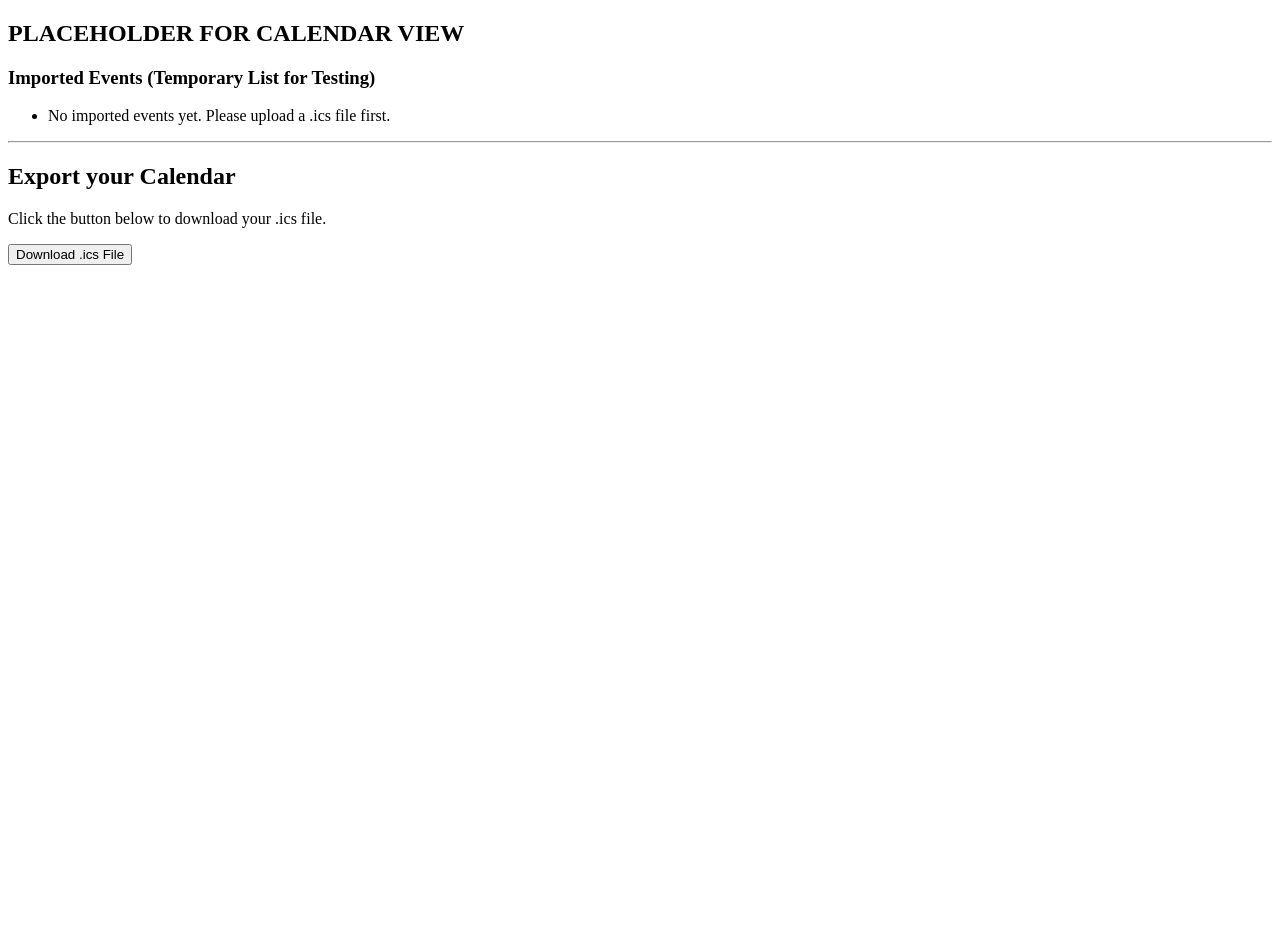
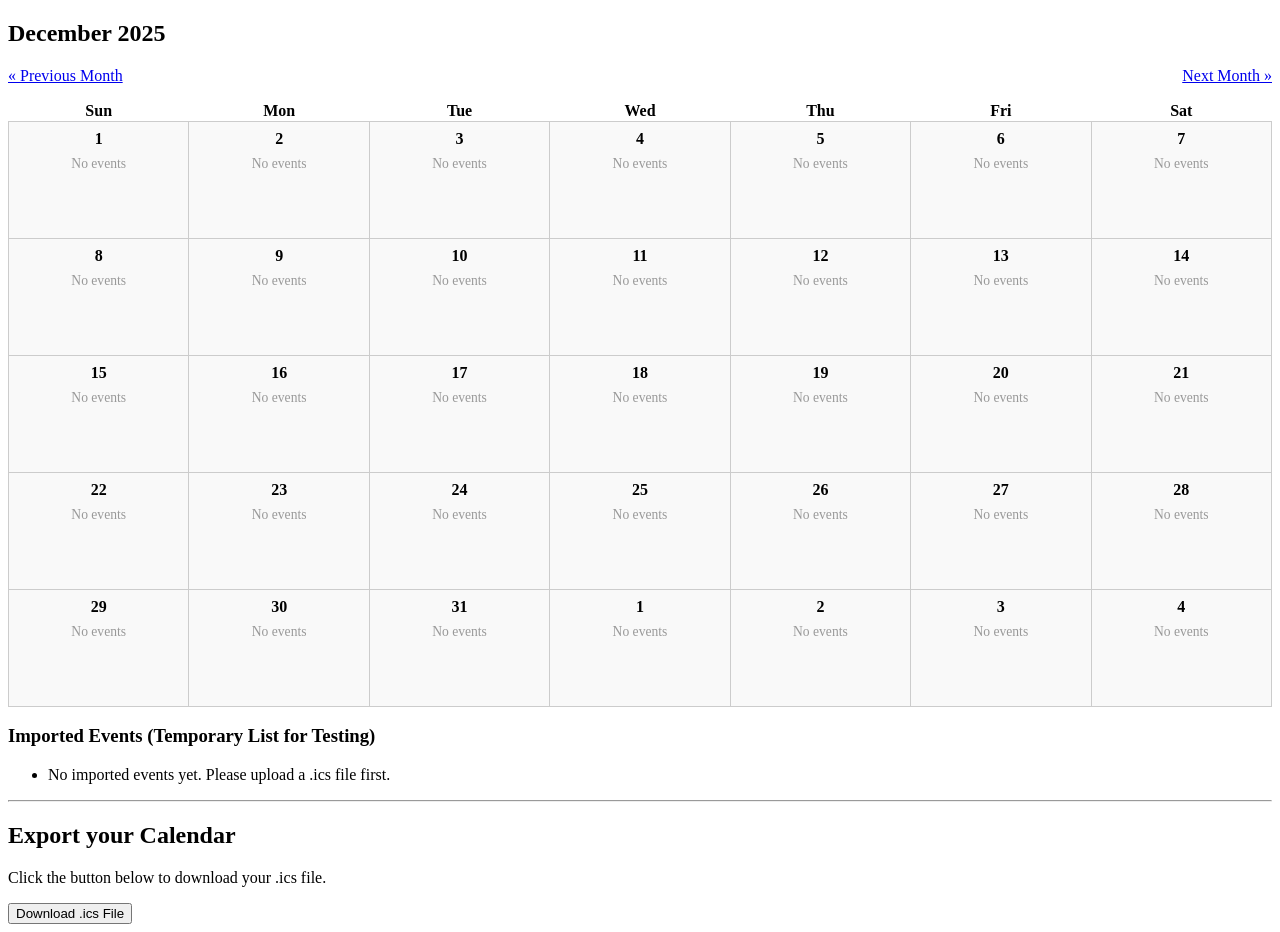
Before and after one commit to SGrimsley02/EECS581_Project_3, a Django app: page /scheduler/view_calendar/ in a window 1280 px wide. Shown: the part 98-1030 px from the top of the page. Before the commit the page ends 363 px from the top, so only its background shows below. Run offline with Django 5.2, Linux system fonts and the light colour scheme.

Commit message:
Basic calendar
Add context to render function in view_calendar to pass to template
Add basic calendar table to view_calendar.html template
Create dict_extras templatetag for dictionary access in templates

```diff
--- a/auto_scheduler/apps/scheduler/templates/view_calendar.html
+++ b/auto_scheduler/apps/scheduler/templates/view_calendar.html
@@ -1,21 +1,65 @@
 <!--
     Name: apps/scheduler/templates/exportView.html
     Description: HTML template extension for the export calendar view page.
-    Authors: Kiara Grimsley
+    Authors: Kiara Grimsley, Ella Nguyen
     Created: November 7, 2025
-    Last Modified: November 7, 2025
+    Last Modified: November 16, 2025
 -->
 
 {% extends 'base.html' %}
+{% load dict_extras %}
 
 {% block title %}View and Export Calendar{% endblock %} <!-- Page Title -->
 
 {% block content %} <!-- Page Content -->
-    <h2>PLACEHOLDER FOR CALENDAR VIEW</h2> <!-- TODO: Implement calendar view -->
+    <h2>{{ month_name }}</h2>
+
+    <div style="display:flex; justify-content: space-between; align-items: center; margin-bottom: 1rem;">
+        <a href="{% url 'scheduler:view_calendar' %}?month={{ prev_month }}&year={{ prev_year }}">
+            &laquo; Previous Month
+        </a>
+        <a href="{% url 'scheduler:view_calendar' %}?month={{ next_month }}&year={{ next_year }}">
+            Next Month &raquo;
+        </a>
+    </div>
+
+    <table style="width:100%; border-collapse:collapse; text-align:center;">
+      <thead>
+        <tr>
+          <th>Sun</th><th>Mon</th><th>Tue</th><th>Wed</th><th>Thu</th><th>Fri</th><th>Sat</th>
+        </tr>
+      </thead>
+
+      <tbody>
+        {% for week in days %}
+          <tr>
+            {% for day in week %}
+              <td style="border: 1px solid #ccc; padding: 0.5rem; vertical-align: top; height: 100px; background-color: #f9f9f9;">
+                <div style="font-weight: bold; margin-bottom: 0.5rem;">{{ day.day }}</div>
+
+                {% with day_events=calendar_events|get_item:day %}
+                  {% if day_events %}
+                    <ul style="list-style-type: none; padding-left: 0; margin: 0;">
+                      {% for event in day_events %}
+                        <li style="margin-bottom: 0.25rem; font-size: 0.9rem; background-color: #e0f7fa; padding: 0.25rem; border-radius: 4px;">
+                          {% firstof event.name event.title "(No Title)" %}
+                        </li>
+                      {% endfor %}
+                    </ul>
+                  {% else %}
+                    <div style="font-size: 0.85rem; color: #999;">No events</div>
+                  {% endif %}
+                {% endwith %}
+              </td>
+            {% endfor %}
+          </tr>
+        {% endfor %}
+      </tbody>
+    </table>
 
     <h3>Imported Events (Temporary List for Testing)</h3>
     <ul>
-    {% for event in events %}
+    {% for event in debug_events %}
     <li style="margin-bottom: 0.75rem;">
       <strong>{% firstof event.name event.title "(No Title)" %}</strong>
       — {{ event.start }} to {{ event.end }}
--- /dev/null
+++ b/auto_scheduler/apps/scheduler/templatetags/dict_extras.py
@@ -0,0 +1,15 @@
+'''
+Name: apps/scheduler/templatetags/dict_extras.py
+Description: Let template access dictionary items by key.
+Authors: Kiara Grimsley
+Created: November 16, 2025
+Last Modified: November 16, 2025
+'''
+
+from django import template
+
+register = template.Library()
+
+@register.filter
+def get_item(dictionary, key):
+    return dictionary.get(key)
--- /dev/null
+++ b/auto_scheduler/apps/scheduler/utils/calendarHelper.py
@@ -0,0 +1,11 @@
+def nextMonth(year: int, month: int) -> tuple[int, int]:
+    """Returns the year and month of the next month."""
+    if month == 12:
+        return year + 1, 1
+    return year, month + 1
+
+def prevMonth(year: int, month: int) -> tuple[int, int]:
+    """Returns the year and month of the previous month."""
+    if month == 1:
+        return year - 1, 12
+    return year, month - 1
--- a/auto_scheduler/apps/scheduler/views.py
+++ b/auto_scheduler/apps/scheduler/views.py
@@ -16,7 +16,9 @@ from django.forms import formset_factory
 from .utils.icsImportExport import import_ics, export_ics
 from .utils.scheduler import schedule_tasks
 from .utils.constants import * # SESSION_*, LOGGER_NAME
-
+from .utils.calendarHelper import nextMonth, prevMonth
+from datetime import date, datetime
+from calendar import Calendar
 from django.contrib import messages
 
 logger = logging.getLogger(LOGGER_NAME)
@@ -120,10 +122,25 @@ def view_calendar(request):
         request.session[SESSION_SCHEDULE_UPDATE] = False # Reset update flag
         request.session.modified = True # Ensure session is saved
 
-
     logger.info("view_calendar: total events to display/export: %d", len(scheduled_events))
 
+    today = date.today()
 
+    prev_year, prev_month = prevMonth(today.year, today.month)
+    next_year, next_month = nextMonth(today.year, today.month)
+    logger.info("view_calendar: prev_month=%d/%d next_month=%d/%d",
+                prev_month, prev_year, next_month, next_year)
+
+    # Get events by date for calendar rendering
+    calendar_events = {}
+    for event in scheduled_events:
+        start_date = event.get("start", "")
+        print(start_date, ":", type(start_date))
+        if start_date:
+            calendar_events.setdefault(
+                datetime.fromisoformat(start_date).date(), # Date key
+                [] # If none yet then initialize empty list
+            ).append(event) # Add event to that date
 
     if request.method == 'POST':
         ics_stream = export_ics(scheduled_events)
@@ -133,8 +150,22 @@ def view_calendar(request):
         return resp
 
     # GET: just render the page
+    ctx = {
+        "calendar_events": calendar_events,
+        "days": Calendar().monthdatescalendar(today.year, today.month),
+        "current_year": today.year,
+        "current_month": today.month,
+        "month_name": date(today.year, today.month, 1).strftime("%B %Y"),
+        "prev_month": prev_month,
+        "prev_year": prev_year,
+        "next_month": next_month,
+        "next_year": next_year,
+        "debug_events": scheduled_events,  # For testing: show all events
+    }
+
     logger.info("view_calendar: GET; rendering page with %d events", len(scheduled_events))
-    return render(request, 'view_calendar.html', {'events': scheduled_events})
+    logger.info("view_calendar: context=%s", ctx)
+    return render(request, 'view_calendar.html', ctx)
 
 def preferences(request):
     """
```
Also changed, not shown: auto_scheduler/apps/scheduler/templatetags/__init__.py (added).
